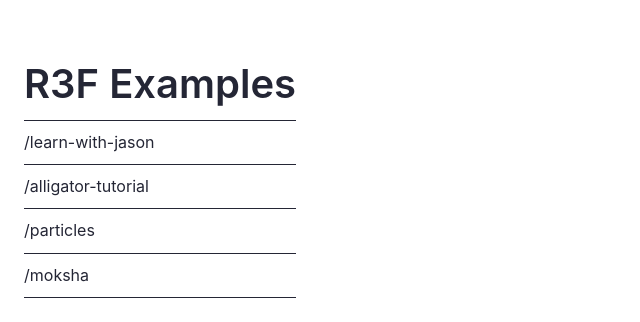
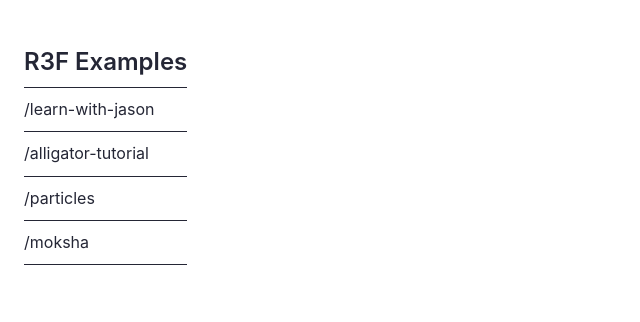
Before and after one commit to allan-almeida/experiments-3d, a Gatsby site: page / in a window 1280 px wide. Shown: the whole page, without its empty margins (0-640 px from the left). Built offline with nearby package versions, Linux system fonts and the light colour scheme; Gatsby itself is replaced by a stand-in of ours.

Commit message:
cleaned up

```diff
--- a/src/components/Nav.tsx
+++ b/src/components/Nav.tsx
@@ -11,7 +11,7 @@ const Container = styled.nav`
   z-index: 1;
   height: ${heights.header}px;
   padding: ${dimensions.containerPadding}rem;
-  padding-top: ${dimensions.containerPadding * 2}rem;
+  padding-top: ${dimensions.containerPadding * 1.5}rem;
 
   a {
     display: block;
@@ -27,7 +27,7 @@ const Container = styled.nav`
 `
 
 const HomepageLink = styled(Link)`
-  font-size: 2.5rem;
+  font-size: 1.5rem;
   font-weight: 600;
   line-height: 1.3;
 
--- a/src/components/alligator/Boxes/Box.tsx
+++ b/src/components/alligator/Boxes/Box.tsx
@@ -50,8 +50,6 @@ export const Box: React.FC<Props> = () => {
     setActive(v => !v)
   }, [setActive])
 
-  console.log(active)
-
   return (
     <mesh
       ref={mesh}
--- a/src/components/alligator/Lights.tsx
+++ b/src/components/alligator/Lights.tsx
@@ -14,7 +14,7 @@ export const Lights = () => {
     <group>
       <FakeSphere />
       <ambientLight intensity={0.9} />
-      <pointLight intensity={0.9} position={[0, 0, 0]} />
+      <pointLight intensity={1.12} position={[0, 0, 0]} />
     </group>
   )
 }
```
